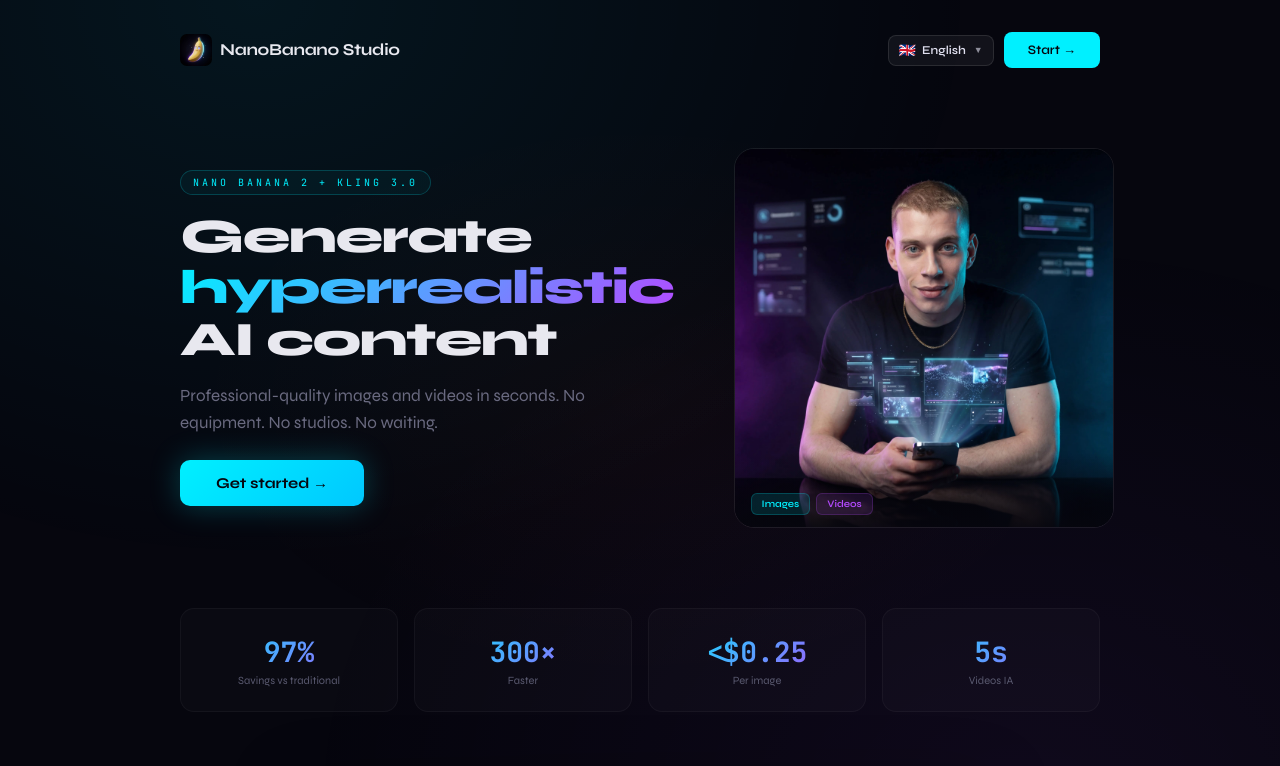
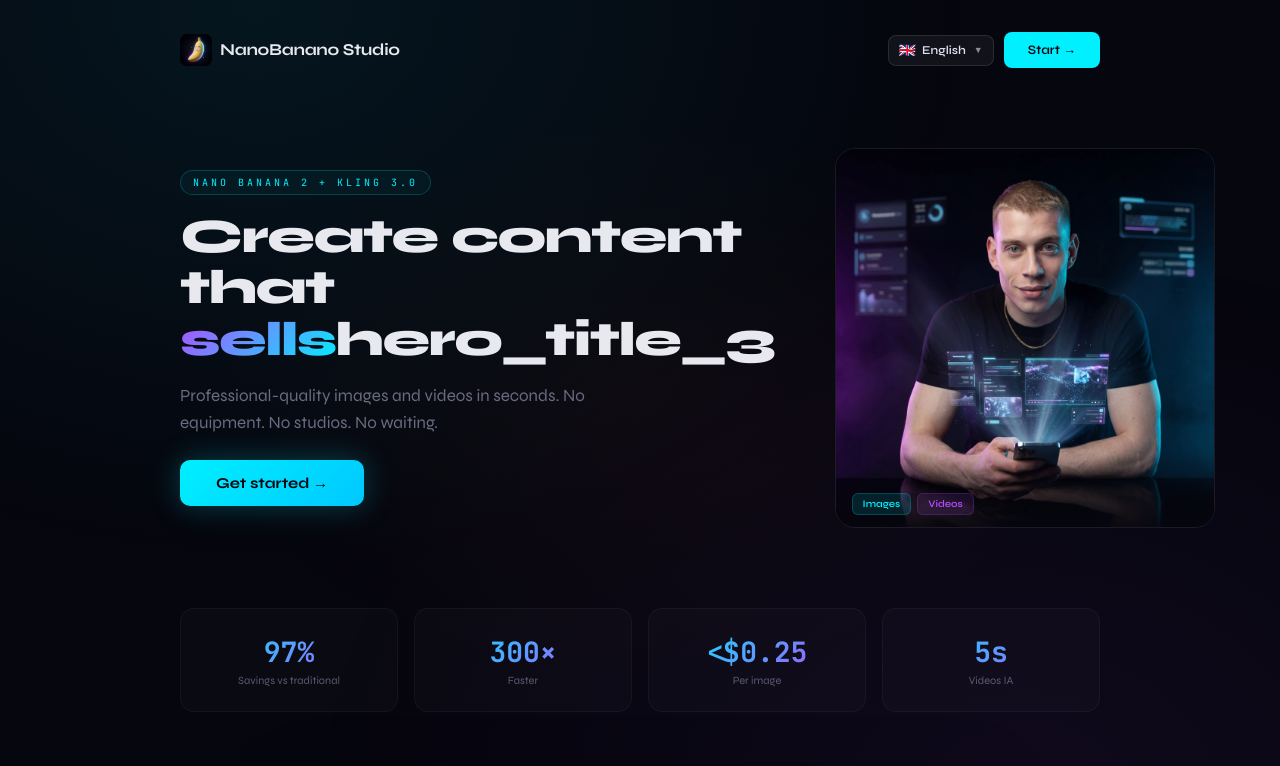
Before and after one commit to setnom/hyperreal-studio, a React (Vite) app: page / in a window 1280 px wide. Shown: the top 766 px of the page. Built offline with nearby package versions, Linux system fonts and the light colour scheme.

Commit message:
v32: hero vende + carrusel UGC 5s + marca de agua

```diff
--- a/src/App.jsx
+++ b/src/App.jsx
@@ -61,9 +61,9 @@ function openPack(packId, userEmail) {
 const TEXTS = {
   es: {
     hero_badge: "Nano Banana 2 + Kling 3.0",
-    hero_title_1: "Genera contenido ",
-    hero_title_2: "hiperrealista",
-    hero_title_3: " con IA",
+    hero_title_1: "Crea contenido que ",
+    hero_title_2: "vende",
+    hero_title_3: "",
     hero_sub: "Imágenes y videos de calidad profesional en segundos. Sin equipos. Sin estudios. Sin esperas.",
     start: "Iniciar →",
     start_now: "Comenzar ahora →",
@@ -178,9 +178,9 @@ const TEXTS = {
   },
   en: {
     hero_badge: "Nano Banana 2 + Kling 3.0",
-    hero_title_1: "Generate ",
-    hero_title_2: "hyperrealistic",
-    hero_title_3: " AI content",
+    hero_title_1: "Create content that ",
+    hero_title_2: "sells",
+    hero_title_3: "",
     hero_sub: "Professional-quality images and videos in seconds. No equipment. No studios. No waiting.",
     start: "Start →",
     start_now: "Get started →",
@@ -479,11 +479,12 @@ function PlanCard({ pl, onAction, actionLabel, isDesk, lang, features }) {
 // ─── APP ───
 function CarouselSection({ lang, isDesk }) {
   const slides = [
-    { src: "/images/carousel_realismo.webp",  tag: lang === "en" ? "Ultra\nRealism"    : "Ultra\nRealismo",    color: "#00f0ff" },
-    { src: "/images/carousel_restaurar.webp", tag: lang === "en" ? "Photo\nRestore"   : "Restauración",       color: "#b44aff" },
-    { src: "/images/carousel_anuncio1.webp",  tag: lang === "en" ? "Winning\nAd"      : "Anuncio",             color: "#ffb800" },
-    { src: "/images/carousel_anuncio2.webp",  tag: lang === "en" ? "Winning\nAd"      : "Anuncio",             color: "#ffb800" },
-    { src: "/images/carousel_animado.webp",   tag: lang === "en" ? "Animated\nStyle"  : "Estilo\nAnimado",     color: "#ff6b2b" },
+    { src: "/images/carousel_realismo.webp",  tag: lang === "en" ? "Ultra\nRealism"    : "Ultra\nRealismo",    color: "#00f0ff", duration: 3000 },
+    { src: "/images/carousel_restaurar.webp", tag: lang === "en" ? "Photo\nRestore"   : "Restauración",       color: "#b44aff", duration: 3000 },
+    { src: "/images/carousel_anuncio1.webp",  tag: lang === "en" ? "Winning\nAd"      : "Anuncio",             color: "#ffb800", duration: 3000 },
+    { src: "/images/carousel_anuncio2.webp",  tag: lang === "en" ? "Winning\nAd"      : "Anuncio",             color: "#ffb800", duration: 3000 },
+    { src: "/images/carousel_animado.webp",   tag: lang === "en" ? "Animated\nStyle"  : "Estilo\nAnimado",     color: "#ff6b2b", duration: 3000 },
+    { src: "/images/carousel_ugc.webp",       tag: "UGC",                                                      color: "#00ff88", duration: 5000 },
   ];
   const [idx, setIdx] = useState(0);
   const [prev, setPrev] = useState(null);
@@ -498,8 +499,8 @@ function CarouselSection({ lang, isDesk }) {
   };
 
   useEffect(() => {
-    const t = setInterval(() => go((idx + 1) % slides.length), 3000);
-    return () => clearInterval(t);
+    const t = setTimeout(() => go((idx + 1) % slides.length), slides[idx].duration);
+    return () => clearTimeout(t);
   }, [idx, transitioning]);
 
   const s = slides[idx];
@@ -1653,7 +1654,7 @@ export default function App() {
         <div style={{ flex: 1, textAlign: isDesk ? "left" : "center", animation: "fadeUp .8s ease" }}>
           <div style={{ display: "inline-block", fontSize: isDesk ? 10 : 9, fontFamily: "'JetBrains Mono',monospace", color: "#00f0ff", letterSpacing: 3, textTransform: "uppercase", marginBottom: 16, padding: "5px 12px", border: "1px solid rgba(0,240,255,.2)", borderRadius: 20, background: "rgba(0,240,255,.04)" }}>{t("hero_badge")}</div>
           <h1 style={{ fontSize: isDesk ? 48 : 32, fontWeight: 800, lineHeight: 1.08, margin: "0 0 16px", letterSpacing: -1.5 }}>
-            {t("hero_title_1")}<span style={{ background: "linear-gradient(135deg, #00f0ff, #b44aff)", WebkitBackgroundClip: "text", WebkitTextFillColor: "transparent" }}>{t("hero_title_2")}</span>{t("hero_title_3")}
+            {t("hero_title_1")}<span style={{ background: "linear-gradient(135deg, #b44aff, #00f0ff)", WebkitBackgroundClip: "text", WebkitTextFillColor: "transparent" }}>{t("hero_title_2")}</span>{t("hero_title_3")}
           </h1>
           <p style={{ fontSize: isDesk ? 17 : 14, color: "#6a6a80", lineHeight: 1.6, maxWidth: isDesk ? 460 : 380, margin: isDesk ? "0" : "0 auto 24px" }}>{t("hero_sub")}</p>
           {isDesk && <button onClick={() => setPage(session ? P.DASH : P.AUTH)} style={{ marginTop: 24, padding: "14px 36px", fontSize: 15, fontWeight: 700, color: "#06060e", background: "linear-gradient(135deg, #00f0ff, #00c8ff)", border: "none", borderRadius: 10, cursor: "pointer", fontFamily: "inherit", boxShadow: "0 0 30px rgba(0,240,255,.25)" }}>{session ? (lang === "en" ? "Generate now →" : "Generar ahora →") : t("start_now")}</button>}
@@ -1725,7 +1726,7 @@ export default function App() {
           <div style={{ padding: "40px 0" }}>
             {logo(42)}
             <h2 style={{ fontSize: 36, fontWeight: 800, lineHeight: 1.1, margin: "28px 0 16px", letterSpacing: -1 }}>
-              {lang === "es" ? <>Genera contenido <span style={{ background: "linear-gradient(135deg,#00f0ff,#b44aff)", WebkitBackgroundClip: "text", WebkitTextFillColor: "transparent" }}>hiperrealista</span> con IA</> : <>Generate <span style={{ background: "linear-gradient(135deg,#00f0ff,#b44aff)", WebkitBackgroundClip: "text", WebkitTextFillColor: "transparent" }}>hyperrealistic</span> AI content</>}
+              {lang === "es" ? <>Crea contenido que <span style={{ background: "linear-gradient(135deg,#b44aff,#00f0ff)", WebkitBackgroundClip: "text", WebkitTextFillColor: "transparent" }}>vende</span></> : <>Create content that <span style={{ background: "linear-gradient(135deg,#b44aff,#00f0ff)", WebkitBackgroundClip: "text", WebkitTextFillColor: "transparent" }}>sells</span></>}
             </h2>
             <p style={{ fontSize: 15, color: "#5a5a70", lineHeight: 1.65, marginBottom: 32 }}>
               {lang === "es" ? "Imágenes y videos de calidad profesional en segundos. Sin equipos. Sin estudios." : "Professional-quality images and videos in seconds. No equipment. No studios."}
```
Also changed, not shown: public/images/carousel_ugc.webp (added).
